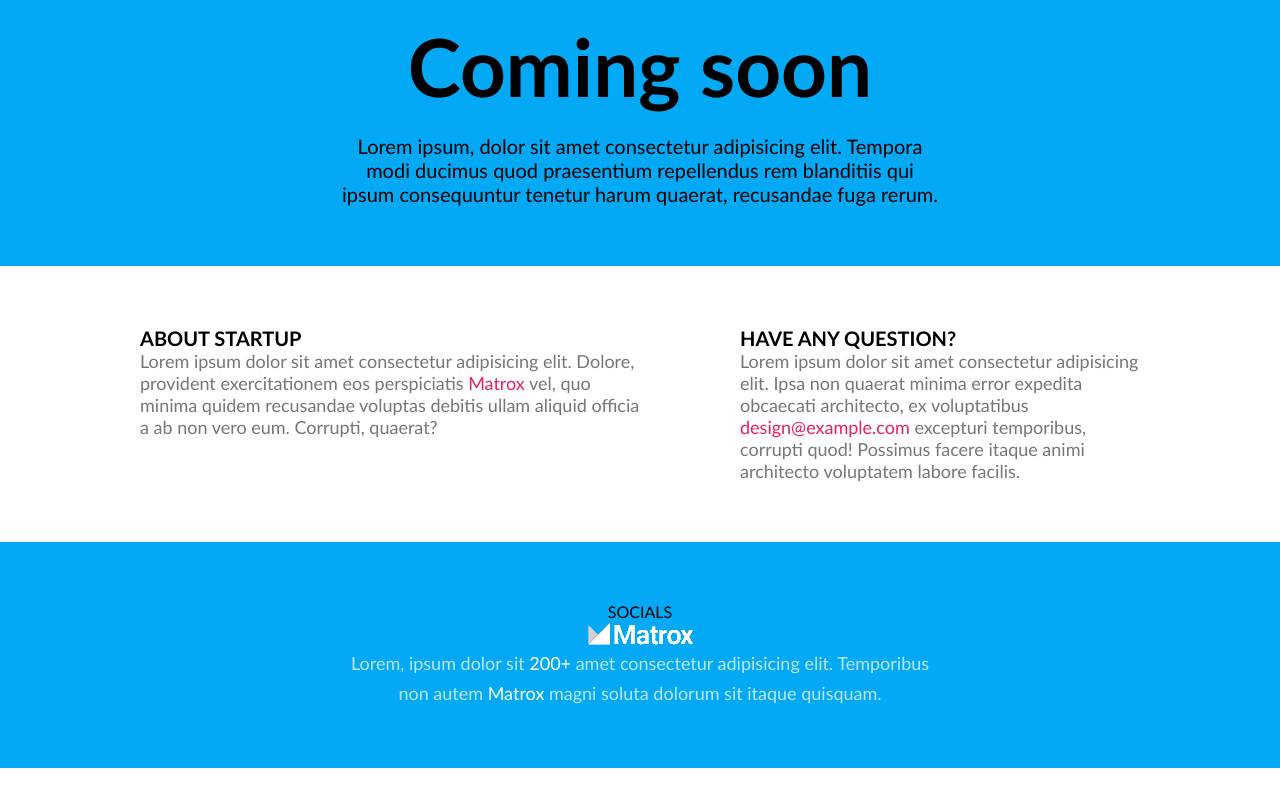
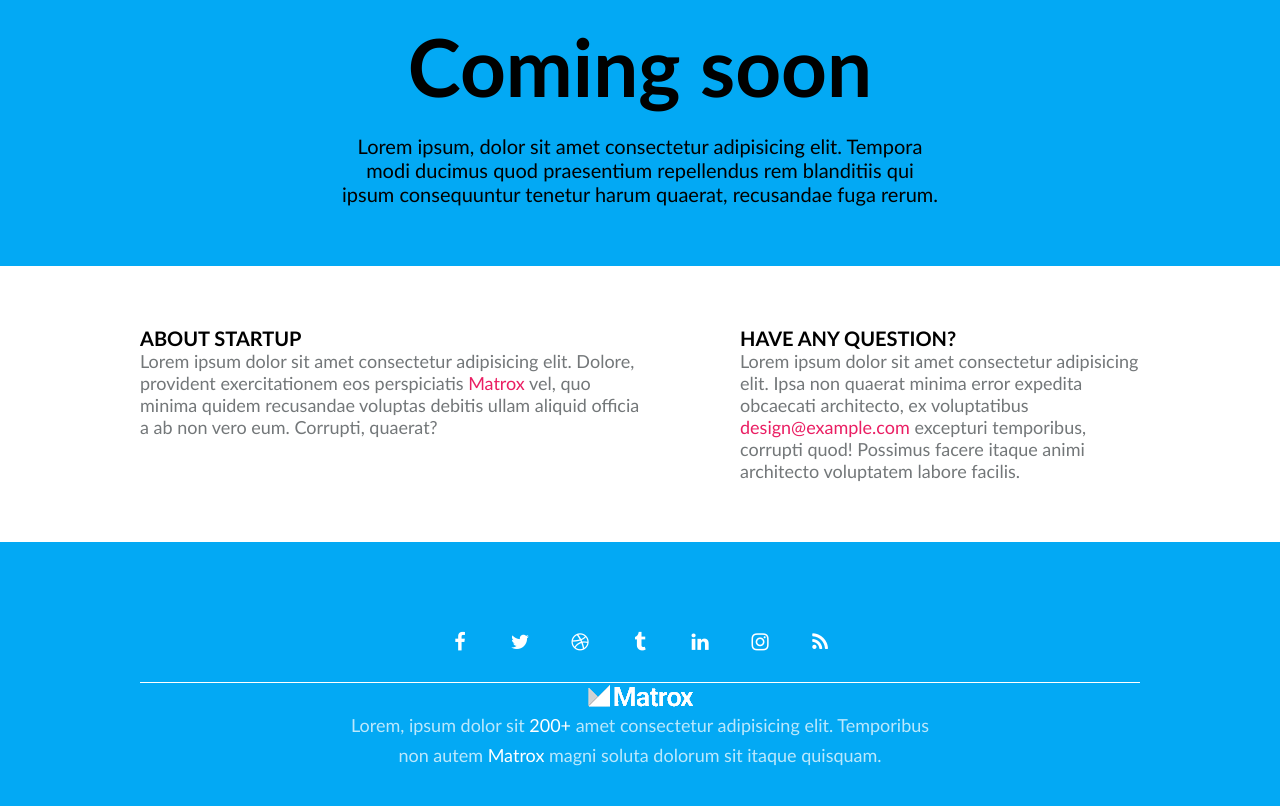
Before and after one commit to AgneIlg/48-grupe-coming-soon, a website: page index.html in a window 1280 px wide. Shown: the part 122-928 px from the top of the page. Before the commit the page ends 890 px from the top, so only its background shows below. Drawn offline with Linux system fonts and the light colour scheme.

Commit message:
socials animation #11

```diff
--- a/css/main.css
+++ b/css/main.css
@@ -76,6 +76,36 @@ body {
     text-decoration: underline;
 }
 
+footer {
+    padding-top: 0;
+}
+
+.socials.row {
+
+    gap: 20px;
+    padding: 20px 0;
+    border-bottom: 1px solid #fff;
+}
+
+.socials > a {
+    width: 40px;
+    height: 40px;
+    color: #fff;
+    font-size: 20px;
+    line-height: 40px;
+    text-align: center;
+    text-decoration: none;
+    border-radius: 50%;
+    transition: all 0.3s;
+}
+
+.socials > a:hover {
+    background-color: #fff;
+    color: #03a9f4;
+    transition: all 1s;
+
+}
+
 .footer-bottom{
     text-align: center;
 
--- a/index.html
+++ b/index.html
@@ -13,6 +13,7 @@
     <link rel="mask-icon" href="./favicon/safari-pinned-tab.svg" color="#5bbad5">
     <meta name="msapplication-TileColor" content="#da532c">
     <meta name="theme-color" content="#ffffff">
+    <link rel="stylesheet" href="./css/font-awesome.min.css">
     <link rel="stylesheet" href="./css/main.css">
 </head>
 
@@ -53,8 +54,14 @@
     </main>
 
     <footer class="container bg-primary">
-        <div class="row">
-            SOCIALS
+        <div class="row socials">
+            <a class="fa fa-facebook" href="#"></a>
+            <a class="fa fa-twitter" href="#"></a>
+            <a class="fa fa-dribbble" href="#"></a>
+            <a class="fa fa-tumblr" href="#"></a>
+            <a class="fa fa-linkedin" href="#"></a>
+            <a class="fa fa-instagram" href="#"></a>
+            <a class="fa fa-rss" href="#"></a>
         </div>
         <div class="row-short footer-bottom">
            <img class="logo" src="./img/baltas.png" alt="White logo">
```
